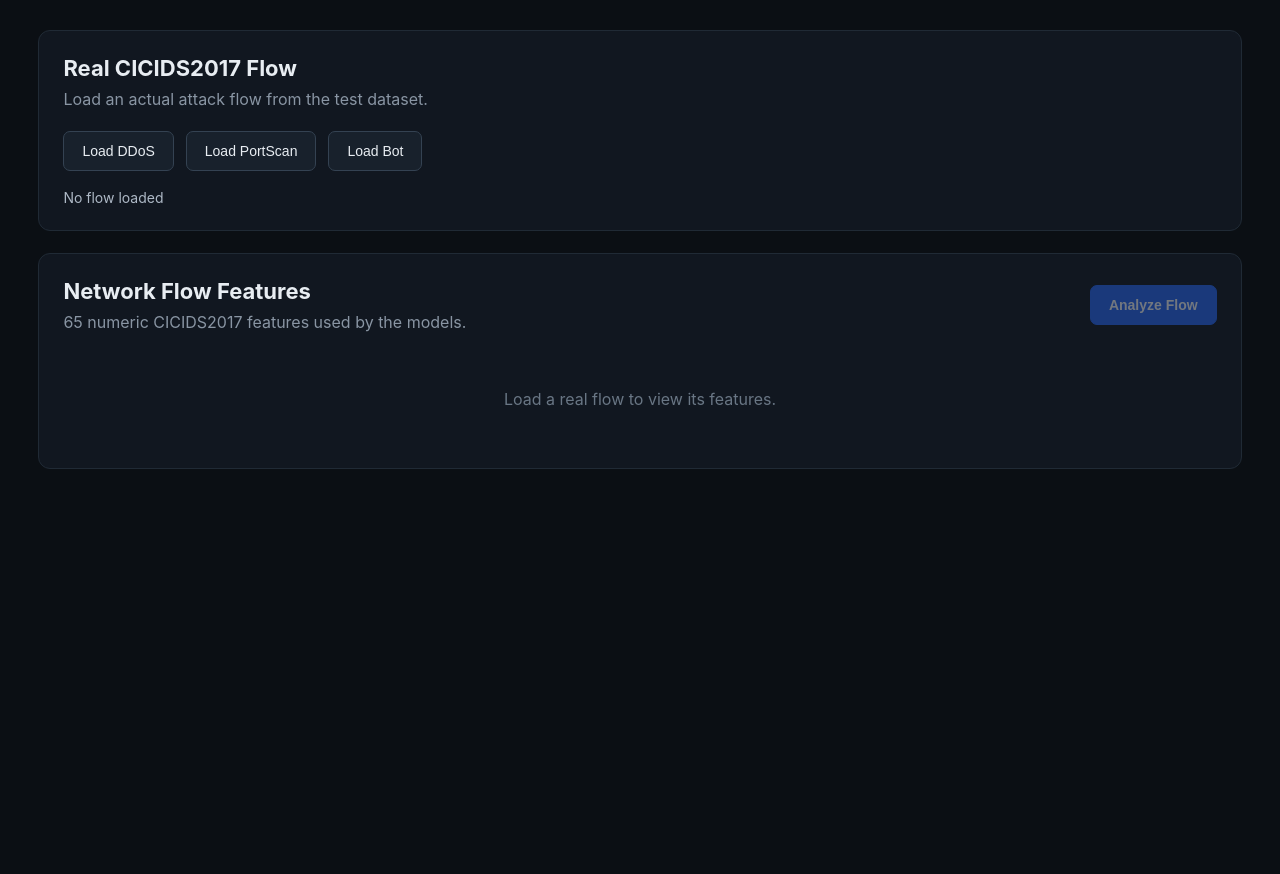
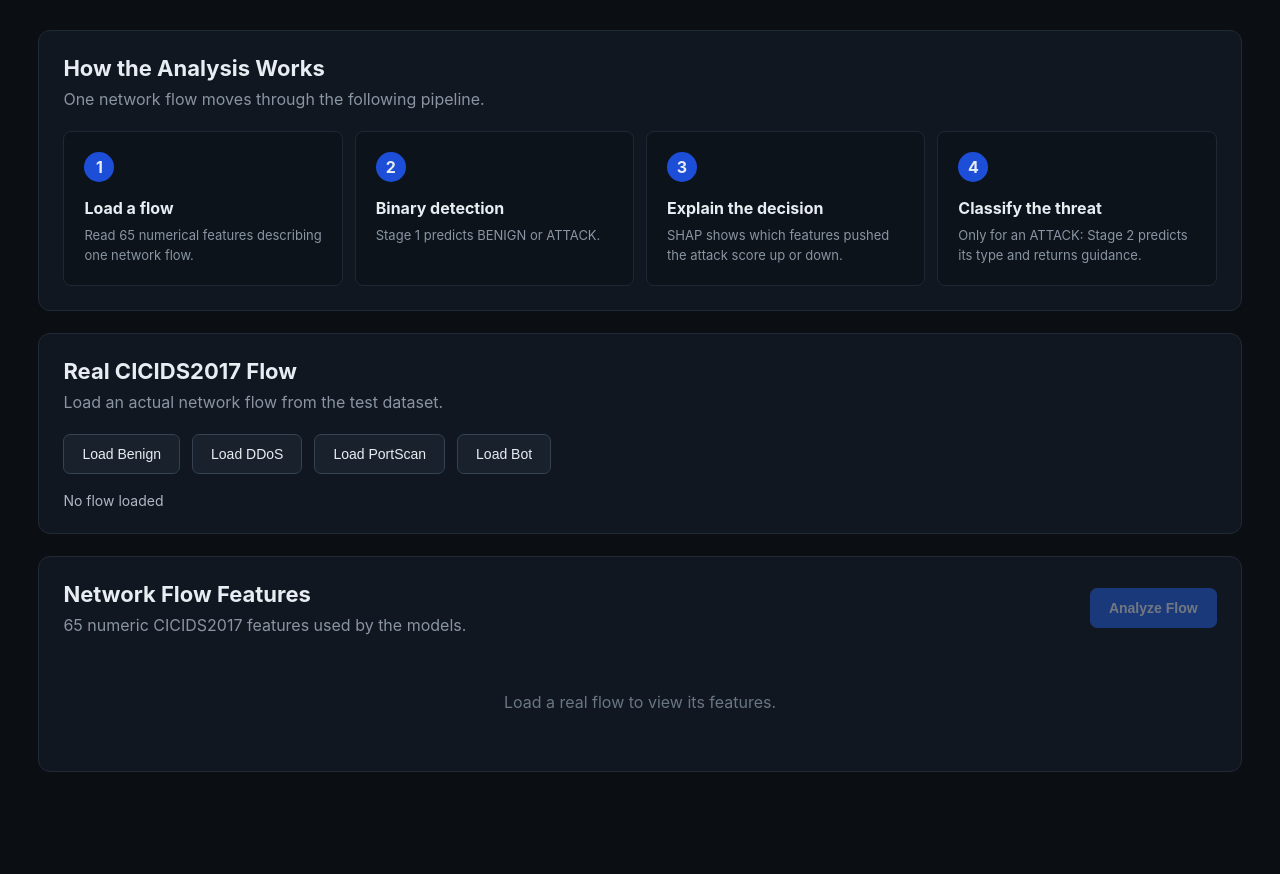
Before and after one commit to kar518/xai-intrusion-detection-system, a Flask app: page / in a window 1280 px wide. Shown: the part 107-981 px from the top of the page. Before the commit the page ends 576 px from the top, so only its background shows below. Run offline with Flask 3, Linux system fonts and the light colour scheme; parts of the project's set-up code (start-up, migrations or seed data) failed here and were passed over.

Commit message:
Improve IDS review dashboard and threat guidance

```diff
--- a/src/app/app.py
+++ b/src/app/app.py
@@ -316,6 +316,7 @@ def demo():
     )
 
     valid_labels = {
+        "BENIGN",
         "DDoS",
         "PortScan",
         "Bot",
--- a/src/app/static/app.js
+++ b/src/app/static/app.js
@@ -44,6 +44,10 @@ async function loadDemo(label) {
 
         document.getElementById(
             "xai-panel"
+        ).classList.add("hidden");
+
+        document.getElementById(
+            "threat-panel"
         ).classList.add("hidden");
 
         setStatus("FLOW LOADED");
@@ -216,7 +220,9 @@ function displayResult(result) {
     ) {
 
         attackType.textContent =
-            result.attack_type;
+            formatAttackLabel(
+                result.attack_type
+            );
 
         attackConfidence.textContent =
             percent(
@@ -246,14 +252,9 @@ function displayResult(result) {
     // SHAP EXPLANATION
     // ============================================================
 
-    displaySHAP(
-        result.shap
-    );
+    displaySHAP(result);
+    displayThreatAnalysis(result);
 
-
-
-
-    displaySHAP(result);
     document.getElementById(
         "xai-panel"
     ).classList.remove("hidden");
@@ -261,80 +262,71 @@ function displayResult(result) {
 
 
 // ================================================================
-// SHAP FEATURE CONTRIBUTIONS
+// THREAT ANALYSIS
 // ================================================================
 
-function displaySHAP(shapData) {
+function displayThreatAnalysis(result) {
 
-    const container =
+    const panel =
         document.getElementById(
-            "shap-features"
+            "threat-panel"
         );
 
-    if (!container) {
+    const threat = result.threat_analysis;
+
+    if (
+        result.prediction !== "ATTACK" ||
+        !threat
+    ) {
+        panel.classList.add("hidden");
         return;
     }
 
-    container.innerHTML = "";
+    panel.classList.remove("hidden");
 
-    if (
-        !shapData ||
-        !shapData.features ||
-        shapData.features.length === 0
-    ) {
-        container.innerHTML =
-            "<p>No SHAP explanation available.</p>";
+    document.getElementById(
+        "threat-name"
+    ).textContent = formatAttackLabel(
+        threat.attack_type
+    );
 
-        return;
-    }
+    document.getElementById(
+        "threat-description"
+    ).textContent = threat.description;
 
-    for (
-        const item of shapData.features
-    ) {
+    const severity = document.getElementById(
+        "threat-severity"
+    );
 
-        const row =
-            document.createElement("div");
+    const severityName = threat.severity || "UNKNOWN";
 
-        row.className =
-            "shap-row";
+    severity.textContent = `${severityName} SEVERITY`;
+    severity.className =
+        `severity-badge severity-${severityName.toLowerCase()}`;
 
-        const direction =
-            item.shap_value > 0
-                ? "toward ATTACK"
-                : "toward BENIGN";
+    displayList(
+        "threat-indicators",
+        threat.indicators
+    );
 
-        const sign =
-            item.shap_value > 0
-                ? "+"
-                : "";
-
-        row.innerHTML = `
-            <div class="shap-feature">
-                ${escapeHtml(item.feature)}
-            </div>
-
-            <div class="shap-value">
-                ${sign}${item.shap_value.toFixed(6)}
-            </div>
-
-            <div class="shap-direction ${
-                item.shap_value > 0
-                    ? "toward-attack"
-                    : "toward-benign"
-            }">
-                ${direction}
-            </div>
-
-            <div class="shap-input">
-                Input: ${formatNumber(item.feature_value)}
-            </div>
-        `;
-
-        container.appendChild(row);
-    }
+    displayList(
+        "threat-mitigation",
+        threat.mitigation
+    );
 }
 
 
+function displayList(elementId, items) {
+
+    const list = document.getElementById(elementId);
+    list.innerHTML = "";
+
+    for (const item of items || []) {
+        const entry = document.createElement("li");
+        entry.textContent = item;
+        list.appendChild(entry);
+    }
+}
 
 
 // ================================================================
@@ -465,7 +457,7 @@ function displayProbabilities(probabilities) {
 
         row.innerHTML = `
             <div class="probability-label">
-                ${escapeHtml(label)}
+                ${escapeHtml(formatAttackLabel(label))}
             </div>
 
             <div class="probability-bar">
@@ -528,6 +520,15 @@ function formatNumber(value) {
 }
 
 
+function formatAttackLabel(value) {
+
+    return String(value)
+        .replaceAll("�", "-")
+        .replace(/\s+/g, " ")
+        .trim();
+}
+
+
 function escapeHtml(value) {
 
     return String(value)
--- a/src/app/static/style.css
+++ b/src/app/static/style.css
@@ -113,6 +113,43 @@ button:disabled {
     font-size: 14px;
 }
 
+.workflow-grid {
+    display: grid;
+    grid-template-columns:
+        repeat(auto-fit, minmax(210px, 1fr));
+    gap: 12px;
+}
+
+.workflow-step {
+    min-height: 150px;
+    padding: 20px;
+    background: #0d131a;
+    border: 1px solid #1e2833;
+    border-radius: 8px;
+}
+
+.workflow-step strong {
+    display: block;
+    margin: 16px 0 8px;
+}
+
+.workflow-step p {
+    margin: 0;
+    color: #8995a3;
+    font-size: 13px;
+    line-height: 1.5;
+}
+
+.step-number {
+    display: grid;
+    place-items: center;
+    width: 30px;
+    height: 30px;
+    border-radius: 50%;
+    background: #1d4ed8;
+    font-weight: 700;
+}
+
 .flow-grid {
     display: grid;
     grid-template-columns:
--- a/src/app/templates/index.html
+++ b/src/app/templates/index.html
@@ -29,6 +29,41 @@
         </div>
     </header>
 
+    <section class="panel">
+        <div class="panel-header">
+            <div>
+                <h2>How the Analysis Works</h2>
+                <p>One network flow moves through the following pipeline.</p>
+            </div>
+        </div>
+
+        <div class="workflow-grid">
+            <div class="workflow-step">
+                <span class="step-number">1</span>
+                <strong>Load a flow</strong>
+                <p>Read 65 numerical features describing one network flow.</p>
+            </div>
+
+            <div class="workflow-step">
+                <span class="step-number">2</span>
+                <strong>Binary detection</strong>
+                <p>Stage 1 predicts BENIGN or ATTACK.</p>
+            </div>
+
+            <div class="workflow-step">
+                <span class="step-number">3</span>
+                <strong>Explain the decision</strong>
+                <p>SHAP shows which features pushed the attack score up or down.</p>
+            </div>
+
+            <div class="workflow-step">
+                <span class="step-number">4</span>
+                <strong>Classify the threat</strong>
+                <p>Only for an ATTACK: Stage 2 predicts its type and returns guidance.</p>
+            </div>
+        </div>
+    </section>
+
 
     <!-- ========================================================= -->
     <!-- DEMO CONTROLS -->
@@ -40,12 +75,19 @@
             <div>
                 <h2>Real CICIDS2017 Flow</h2>
                 <p>
-                    Load an actual attack flow from the test dataset.
+                    Load an actual network flow from the test dataset.
                 </p>
             </div>
         </div>
 
         <div class="controls">
+
+            <button
+                class="demo-btn"
+                onclick="loadDemo('BENIGN')"
+            >
+                Load Benign
+            </button>
 
             <button
                 class="demo-btn"
@@ -180,6 +222,43 @@
 
 
     <!-- ========================================================= -->
+    <!-- THREAT ANALYSIS -->
+    <!-- ========================================================= -->
+
+    <section
+        id="threat-panel"
+        class="panel hidden"
+    >
+        <div class="panel-header">
+            <div>
+                <h2>Threat Analysis and Response</h2>
+                <p>Practical guidance for the predicted attack type.</p>
+            </div>
+
+            <span id="threat-severity" class="severity-badge">—</span>
+        </div>
+
+        <div class="threat-description">
+            <span class="label">Detected threat</span>
+            <h3 id="threat-name">—</h3>
+            <p id="threat-description">—</p>
+        </div>
+
+        <div class="threat-grid">
+            <div class="threat-list-card">
+                <h3>Typical Indicators</h3>
+                <ul id="threat-indicators"></ul>
+            </div>
+
+            <div class="threat-list-card">
+                <h3>Recommended Mitigation</h3>
+                <ul id="threat-mitigation"></ul>
+            </div>
+        </div>
+    </section>
+
+
+    <!-- ========================================================= -->
     <!-- XAI -->
     <!-- ========================================================= -->
 
```
Also changed, not shown: other parts of src/app/static/style.css (+77 -50 lines), README.md.
